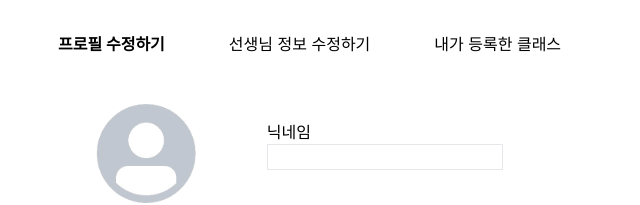
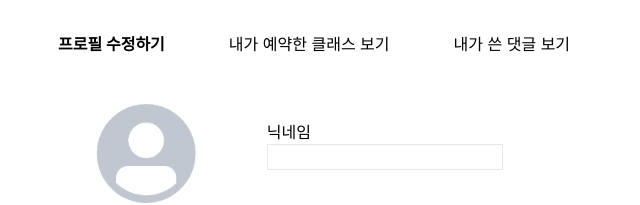
Before and after one commit to ClassRoom-Project/ClassRoom-Project, a Next.js app: page /mypage in a window 1280 px wide. Shown: the top 205 px of the page, without its empty margins (6-646 px from the left). Built offline with nearby package versions, Linux system fonts and the light colour scheme.

Commit message:
feat : update condition of mypage(student)

```diff
--- a/src/app/mypage/page.tsx
+++ b/src/app/mypage/page.tsx
@@ -4,8 +4,8 @@ import TeacherMyPage from '@/components/mypage/teacher/TeacherMyPage';
 const MyPage = () => {
   // 일단 admin :  teacher = true / student = false 이라고 가정
 
-  const admin = true;
-  // const admin = false;
+  // const admin = true;
+  const admin = false;
 
   return (
     <div>
--- a/src/components/mypage/student/StudentMyPage.tsx
+++ b/src/components/mypage/student/StudentMyPage.tsx
@@ -19,14 +19,14 @@ const StudentMyPage = () => {
           프로필 수정하기
         </span>
         <span
-          onClick={() => setActivePage('editTeacherInfo')}
-          className={`p-4 m-4 ${activePage === 'editTeacherInfo' ? 'font-bold cursor-pointer' : ''}`}
+          onClick={() => setActivePage('reservedClass')}
+          className={`p-4 m-4 ${activePage === 'reservedClass' ? 'font-bold cursor-pointer' : ''}`}
         >
           내가 예약한 클래스 보기
         </span>
         <span
-          onClick={() => setActivePage('myClass')}
-          className={`p-4 m-4 ${activePage === 'myClass' ? 'font-bold cursor-pointer' : ''}`}
+          onClick={() => setActivePage('myComments')}
+          className={`p-4 m-4 ${activePage === 'myComments' ? 'font-bold cursor-pointer' : ''}`}
         >
           내가 쓴 댓글 보기
         </span>
@@ -34,9 +34,9 @@ const StudentMyPage = () => {
       <div className="m-4 p-4">
         {activePage === 'editProfile' ? (
           <EditProfile />
-        ) : activePage === 'editTeacherInfo' ? (
+        ) : activePage === 'reservedClass' ? (
           <MyReservedClass />
-        ) : activePage === 'myClass' ? (
+        ) : activePage === 'myComments' ? (
           <MyComments />
         ) : (
           ''
```
